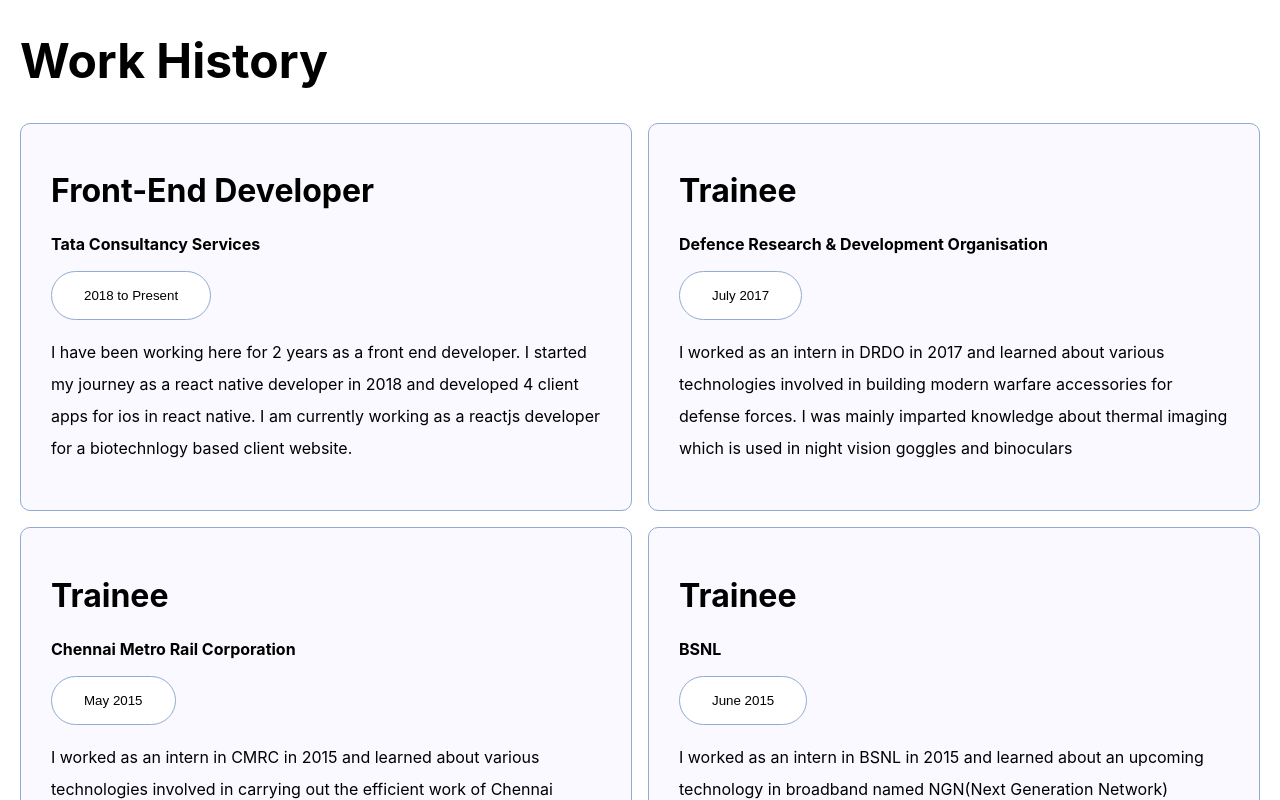
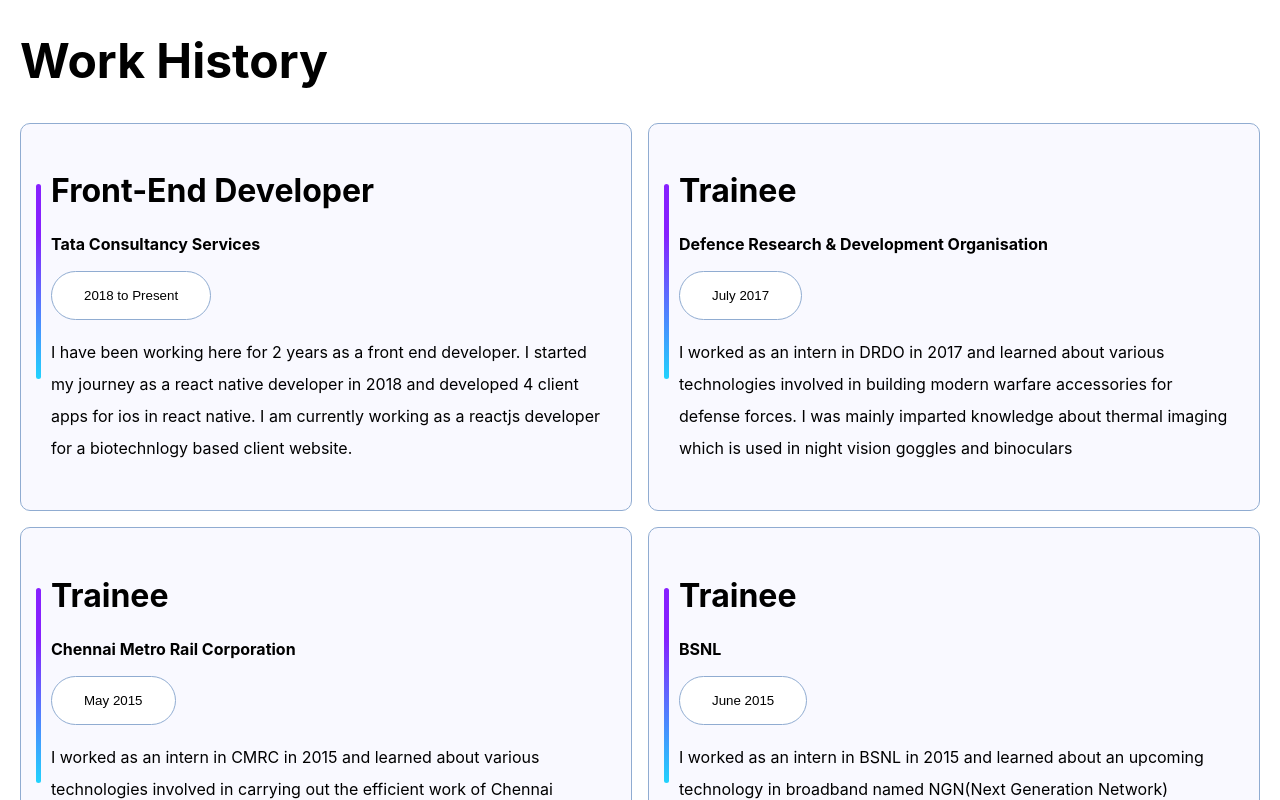
Before and after one commit to scjuly19/folio, a React (Create React App) app: page / in a window 1280 px wide. Shown: the part 1340-2140 px from the top of the page. Built offline with nearby package versions, Linux system fonts and the light colour scheme.

Commit message:
effects added for card

```diff
--- a/src/styles/common.css
+++ b/src/styles/common.css
@@ -26,4 +26,10 @@
 }
 .sub-title{
   font-size: 3rem;
+
 }
+@media screen and (max-width:1024px){
+  .sub-title{
+    line-height: 3rem;
+  }
+}
--- a/src/styles/home.css
+++ b/src/styles/home.css
@@ -22,6 +22,23 @@
   font-size: 24px;
   font-weight: bold;
   color: aliceblue;
+  position: relative;
+}
+.navbar button::after {
+  content: "";
+  position: absolute;
+  bottom: 0;
+  left: 0;
+  width: 100%;
+  height: 2px;
+  background-color: #f34d4d;
+  transition: transform 0.4s ease;
+  transform-origin: bottom right;
+  transform: scaleX(0);
+}
+.navbar button:hover::after{
+  transform-origin: bottom left;
+  transform: scaleX(1);
 }
 .container {
   display: flex;
@@ -29,8 +46,7 @@
   position: relative;
 }
 @media screen and (max-width: 1024px) {
-  .navbar{
+  .navbar {
     display: none;
   }
-
 }
--- a/src/styles/work.css
+++ b/src/styles/work.css
@@ -20,18 +20,47 @@
   background-color: #f9f9ff;
   border-radius: 10px;
   border: 1px solid #90acd1;
-  transition: transform 0.45s ease;
+  transition: all 0.4s;
+  position: relative;
+  overflow: hidden;
 }
 .card:hover {
-  background-color: #90acd1;
-  transform: perspective(100px) translateZ(2px);
+  border: none;
+  color: white;
+}
+.card:hover p {
+  z-index: 1;
+}
+.card::before {
+  content: "";
+  position: absolute;
+  top: 60px;
+  left: 15px;
+  width: 5px;
+  height: 195px;
+  border-radius: 50px;
+  transition: all 0.4s;
+  background: linear-gradient(19deg, #21d4fd 0%, #8721ff 74%);
+}
+
+.card:hover::before {
+  top: 0;
+  left: 0;
+  border-radius: 10px;
+  width: 100%;
+  height: 100%;
+}
+.card p {
+  position: relative;
+}
+.card:hover p {
+  color: white;
 }
 .row-container {
   display: flex;
   align-items: center;
   justify-content: space-between;
   position: relative;
-
 }
 .work-btn {
   position: absolute;
```
